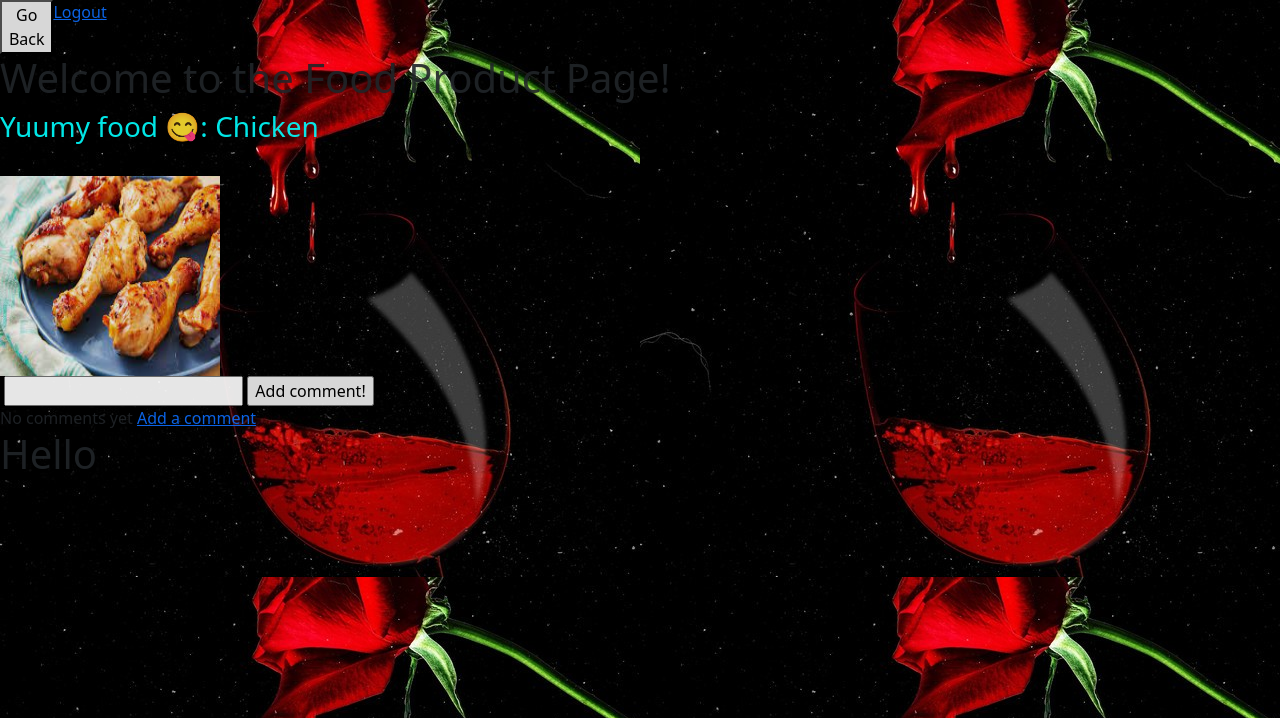
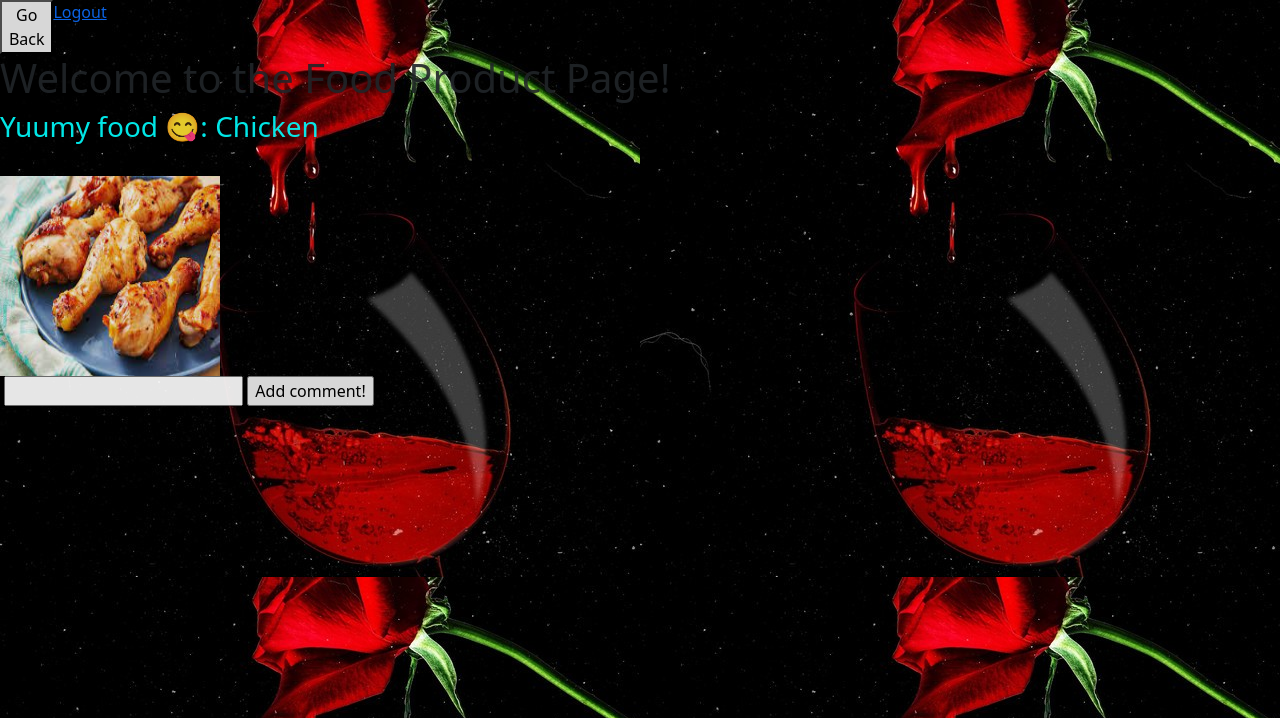
Before and after one commit to FutureVisions/food-review, a Django app: template accounts/templates/food.html in a window 1280 px wide. Shown: the top 718 px of the page. Run offline with Django 3.2, Linux system fonts and the light colour scheme; the template is opened without the code that fills it: values that come from a table or form of the project are taken from there, others are empty; data comes from the database, SQL or seed files in the repository; both versions use the stored data as it was after the commit; parts of the project's set-up code (start-up, migrations or seed data) failed here and were passed over.

Commit message:
comments and food page stuff

```diff
--- a/accounts/models.py
+++ b/accounts/models.py
@@ -53,7 +53,7 @@ class Food(models.Model):
 class Comment(models.Model):
     content = models.TextField()
     name = models.CharField(max_length=255)
-    post = models.ForeignKey(Food, related_name="comments", on_delete = models.CASCADE)
+    post = models.ForeignKey(Food, related_name="comments", default=NULL, on_delete = models.CASCADE)
     created_at = models.DateTimeField(auto_now_add=True)
     updated_at = models.DateTimeField(auto_now=True)
 
--- a/accounts/templates/dashboard.html
+++ b/accounts/templates/dashboard.html
@@ -12,9 +12,9 @@
         <div class="col-7">
             <h1 class="text-danger">Foodie Review</h1>
         </div>
-        <div class="col-1 d-flex justify-content-end">
+        <!-- <div class="col-1 d-flex justify-content-end">
             <a href="{% url 'dashboard' %}">Dashboard</a></li>
-        </div>
+        </div> -->
         <div class="col-1 d-flex justify-content-end">
             <a href="account/{{user.id}}">Account</a></li>
         </div>
--- a/accounts/templates/food.html
+++ b/accounts/templates/food.html
@@ -15,26 +15,29 @@
     <h1>Welcome to the Food Product Page!</h1>
     <h3 style="color: aqua">Yuumy food 😋: {{food_product.title}}</h3><br>
     <img src="{{food_product.food_image.url}}" width="220px" height="200px">
-    <form action="{ url 'comment' food.food_id}" method="POST">
+    <form action="{ url 'comment' food.food_product }" method="POST">
       {% csrf_token %}
       <label for="added_comment" value="Post a great comment here!"></label>
       <input type="text" name="added_comment">
   </div>
       <input id="create_comment" type="submit" value="Add comment!">
   </form>
-
   {% if not food_product.comments.all %}
-    No comments yet <a href="#">Add a comment</a>
-    <h1>Hello</h1>
   {% else %}
+    {% for food in all_food %}
+  <!-- No comments yet <a href="#">Add a comment</a> -->
+      <a href="/food/{{food.id}}/comment">Add a comment</a>
+    {% endfor %}
+  <!-- <a href="#">Add a comment</a> -->
+  <br><br>
     {% for comment in food_product.comments.all %}
-    <h1>afere</h1>
-      <strong style="color: red;">{{comment.name}} -
+      <strong style="color: white">{{comment.name}} -
       {{comment.created_at}}</strong>
       <br>
       {{comment.content}}
       <hr>
     {% endfor %}
   {% endif %}
+  <br><br>
   {% endblock %}
 </html>
--- a/accounts/templates/index.html
+++ b/accounts/templates/index.html
@@ -24,7 +24,7 @@
                             {% if messages %}
                             <ul class="messages">
                                 {% for message in messages %}
-                                <li {% if message.tags %} class="{{ message.tags }}" {% endif %} style="color: red;">{{ message }}</li>
+                                <li {% if message.tags %} class="{{ message.tags }}" {% endif %} style="color: white">{{ message }}</li>
                                 {% endfor %}
                             </ul>
                             {% endif %}
--- a/accounts/urls.py
+++ b/accounts/urls.py
@@ -11,6 +11,6 @@ urlpatterns = [
     path('account/<int:user_id>', views.account, name='account'),
     path('add_food', views.add_food, name='add_food'),
     path('food/<int:food_id>', views.food, name='food'),
-    path('add/comment/<int:food_id>', views.add_comment, name='comment'),
+    path('food/<int:food_id>/comment', views.add_comment),
     path('delete/comment/<int:comment_id>', views.delete_comment),
 ]
--- a/main/settings.py
+++ b/main/settings.py
@@ -1,11 +1,8 @@
 """
 Django settings for main project.
-
 Generated by 'django-admin startproject' using Django 3.2.12.
-
 For more information on this file, see
 https://docs.djangoproject.com/en/3.2/topics/settings/
-
 For the full list of settings and their values, see
 https://docs.djangoproject.com/en/3.2/ref/settings/
 """
@@ -24,7 +21,7 @@ BASE_DIR = Path(__file__).resolve().parent.parent
 # SECURITY WARNING: keep the secret key used in production secret!
 
 from . import secret
-SECRET_KEY = secret.SECRETKEY
+SECRET_KEY = secret.SECRET_KEY
 
 # SECURITY WARNING: don't run with debug turned on in production!
 DEBUG = True
```
Also changed, not shown: accounts/templates/add_comment.html (added, +20 -0 lines), accounts/views.py (+13 -4 lines), accounts/migrations/0002_food.py, accounts/migrations/0003_comment.py, accounts/migrations/0004_alter_comment_food_comment.py (deleted), accounts/migrations/0005_rename_food_comment_comment_post.py (deleted), db.sqlite3, media/images/mac_and_cheese_gSUij5D.jpg (added), media/images/mozzarella_sticks_sQqIG0G.jpg (added), media/images/waleed.jpg (added), 1 other file.
